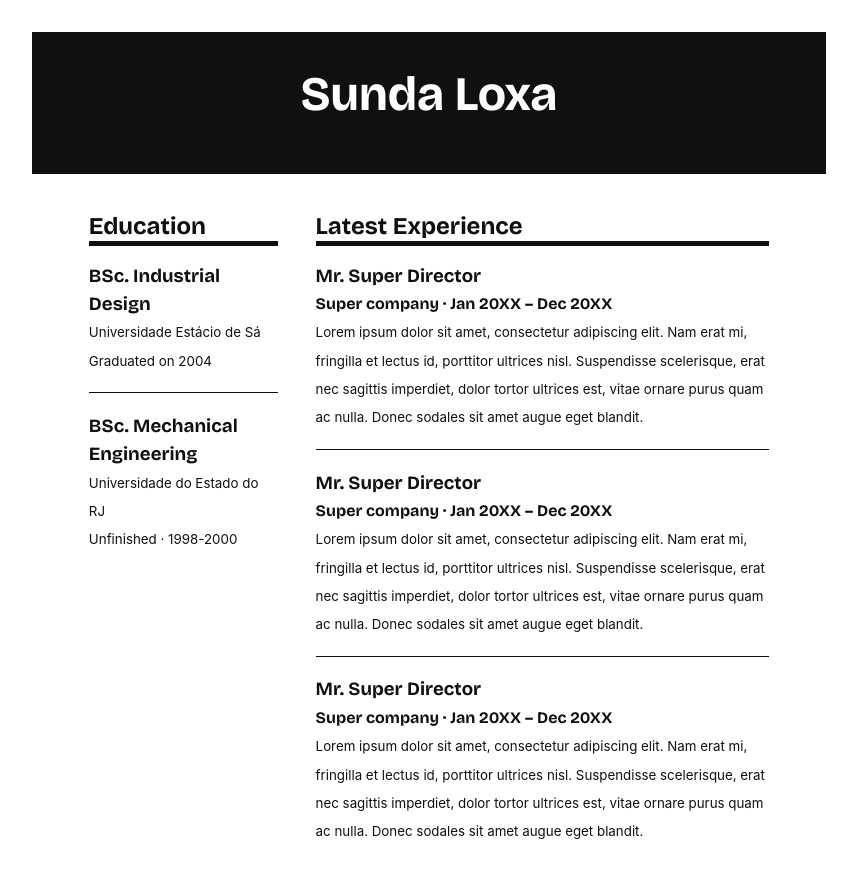
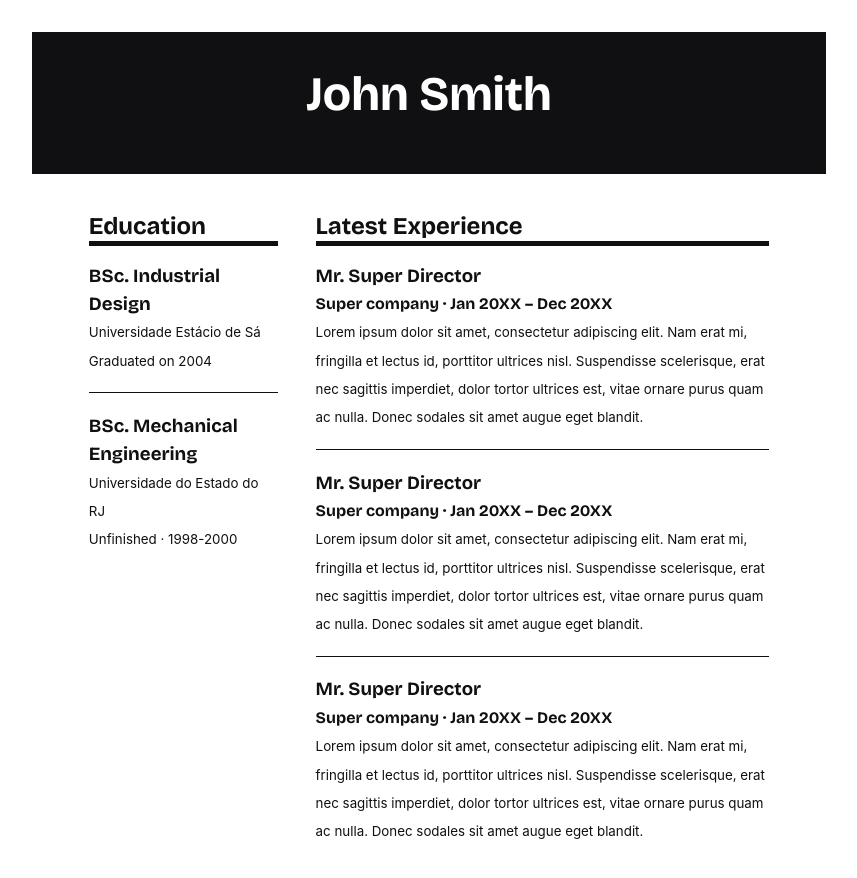
Before and after one commit to brunosra/top-cv-builder, a React (Vite) app: page / in a window 1280 px wide. Shown: the top 878 px of the page, without its empty margins (211-1068 px from the left). Built offline with nearby package versions, Linux system fonts and the light colour scheme.

Commit message:
Change default values

```diff
--- a/src/Resume.jsx
+++ b/src/Resume.jsx
@@ -46,7 +46,7 @@ let experienceDefaultArr = [
 ];
 
 function Resume({
-  name = "Sunda Loxa",
+  name = "John Smith",
   email = "",
   phone = "",
   location = "",
```
